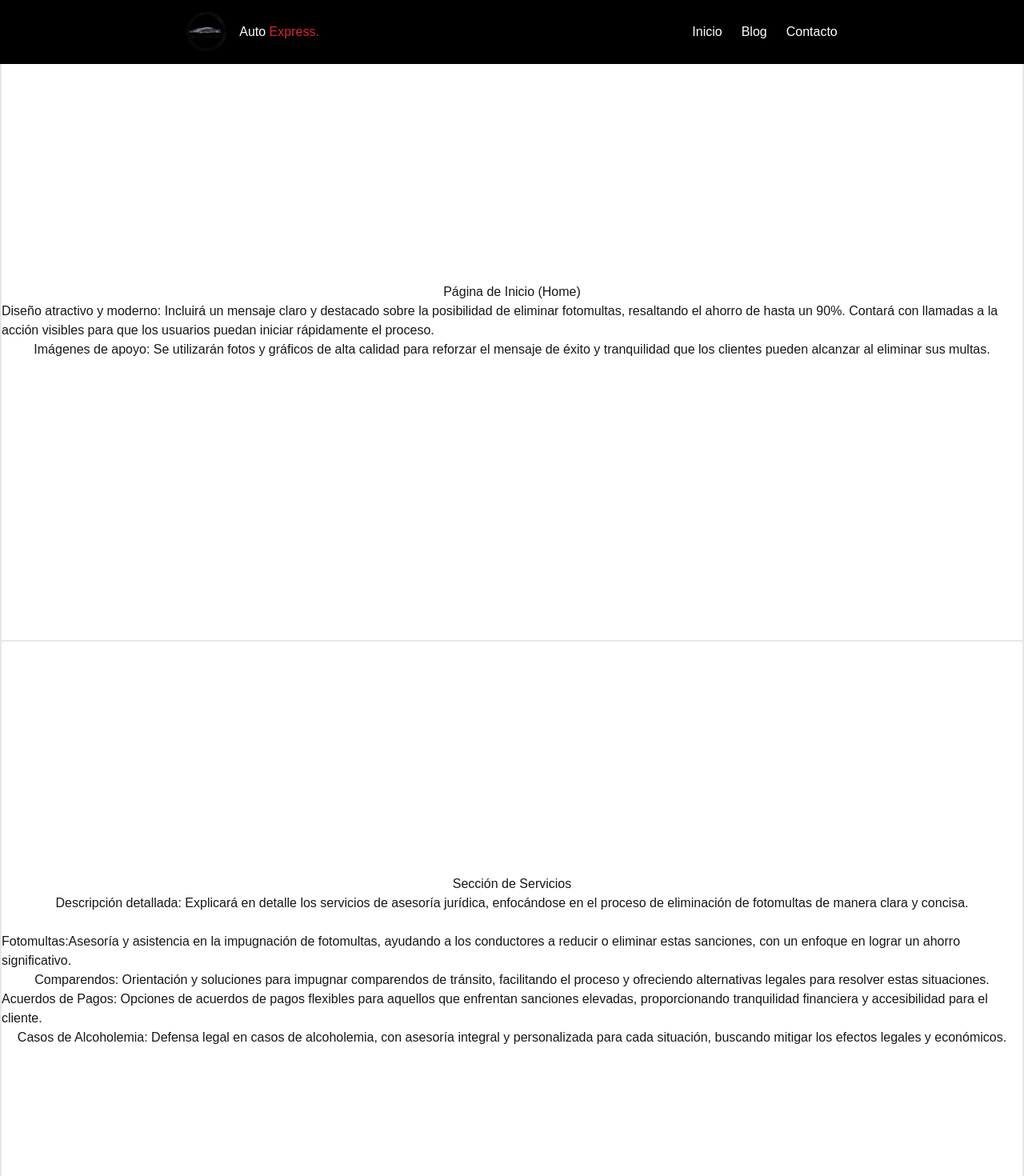
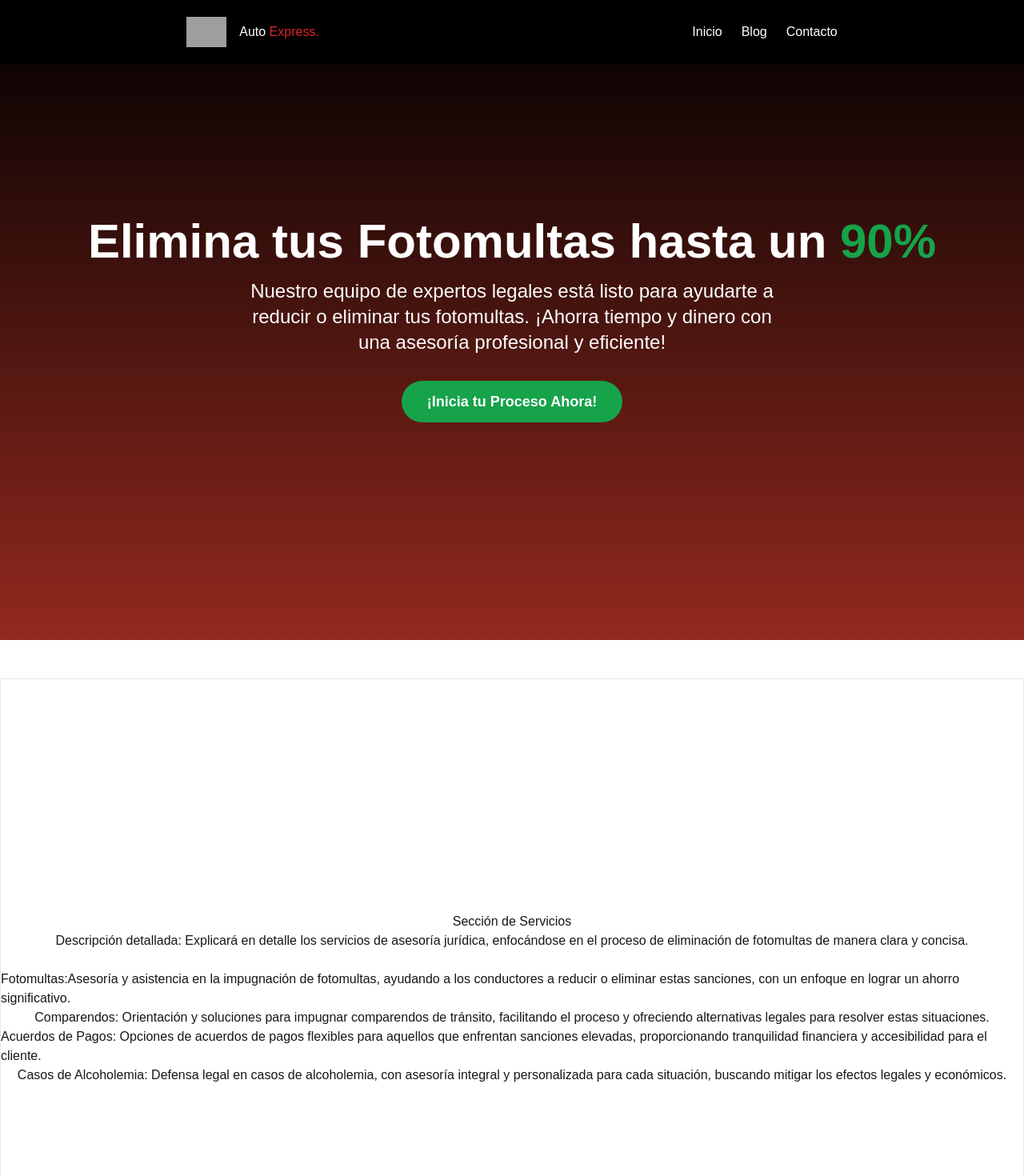
Before and after one commit to AutoExpressGTI/autoexpressWebsite, a Next.js app: page /hero in a window 1280 px wide. Shown: the top 1470 px of the page at 80% size. Built offline with nearby package versions, Linux system fonts and the light colour scheme; grey boxes are pictures that could not be loaded.

Commit message:
maquetacion hero

```diff
--- a/src/app/hero/page.tsx
+++ b/src/app/hero/page.tsx
@@ -1,3 +1,4 @@
+'use client'
 import React from 'react'
 import Faq from '../components/faq'
 import Servicios from '../components/servicios'
@@ -5,19 +6,35 @@ import Testimonios from '../components/testimonios'
 
 const Hero = () => {
   return (
-    <div className='w-full flex flex-col justify-center items-center border'>
+    <header className="w-full flex flex-col justify-center items-center">
 
-        <div className="h-[100vh] w-full flex flex-col justify-center items-center border">
-        <h1>Página de Inicio (Home)</h1>
-        <p><span>Diseño atractivo y moderno:</span> Incluirá un mensaje claro y destacado sobre la posibilidad de eliminar fotomultas, resaltando el ahorro de hasta un 90%. Contará con llamadas a la acción visibles para que los usuarios puedan iniciar rápidamente el proceso.</p>
-        <p><span>Imágenes de apoyo: </span> Se utilizarán fotos y gráficos de alta calidad para reforzar el mensaje de éxito y tranquilidad que los clientes pueden alcanzar al eliminar sus multas.</p>
-        </div>
+      {/* Hero Section */}
+      <div className="h-[100vh] w-full flex flex-col justify-center items-center bg-gradient-to-t from-[#93291E] to-[#000] text-white text-center p-6 md:p-12">
+        <h1 className="text-4xl md:text-6xl font-bold mb-4">Elimina tus Fotomultas hasta un <span className="text-green-600">90%</span></h1>
+        <p className="text-lg md:text-2xl mb-8 max-w-2xl">
+          Nuestro equipo de expertos legales está listo para ayudarte a reducir o eliminar tus fotomultas. ¡Ahorra tiempo y dinero con una asesoría profesional y eficiente!
+        </p>
+        <a href="#servicios" className="bg-green-600 text-white px-8 py-3 rounded-full text-lg font-semibold hover:bg-yellow-300 hover:text-black transition duration-300">
+          ¡Inicia tu Proceso Ahora!
+        </a>
+      </div>
 
-        <Servicios/>
-        <Testimonios/>
-        <Faq/>
+      {/* Servicios Section */}
+      <div id="servicios" className="w-full py-12 bg-white">
+        <Servicios />
+      </div>
 
-    </div>
+      {/* Testimonios Section */}
+      <div className="w-full py-12 bg-gray-100">
+        <Testimonios />
+      </div>
+
+      {/* FAQ Section */}
+      <div className="w-full py-12 bg-white">
+        <Faq />
+      </div>
+
+    </header>
   )
 }
 
```
Also changed, not shown: Nueva carpeta/logoAutoExpress.png (renamed from public/logoAutoExpress.png).
